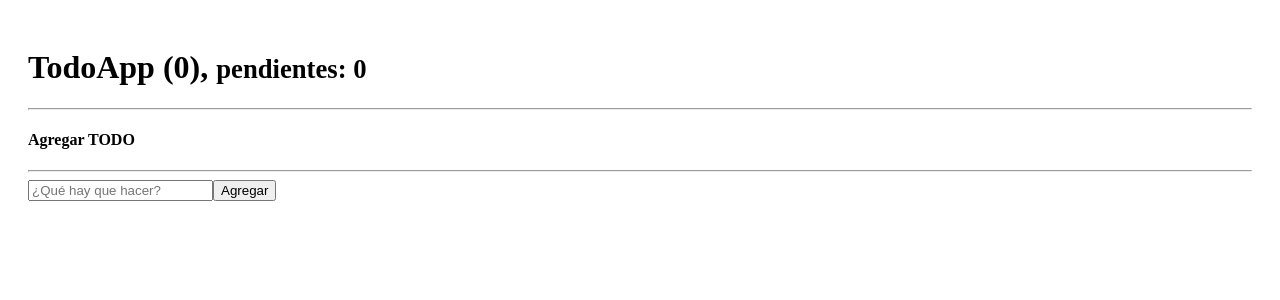
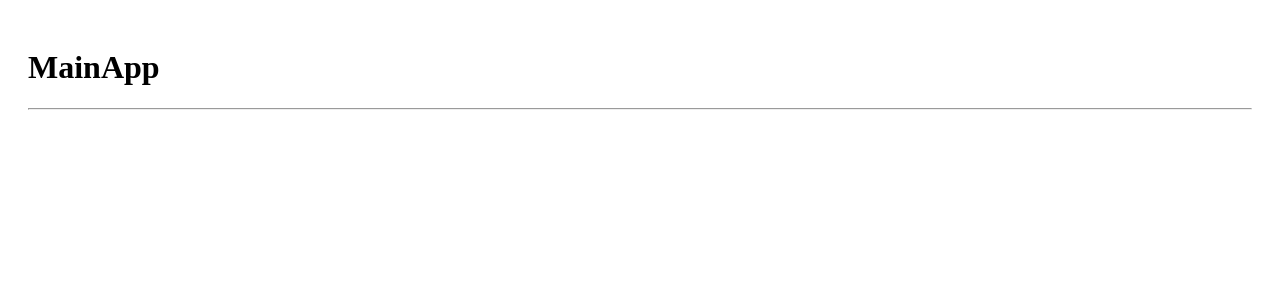
Before and after one commit to enciso/05-hook-app, a React app: page / in a window 1280 px wide. Shown: the top 300 px of the page. Built offline with nearby package versions, Linux system fonts and the light colour scheme; the HTML template or start-up script is replaced by a standard one.

Commit message:
156.- Preparación para la aplicación de rutas

```diff
--- a/package.json
+++ b/package.json
@@ -10,7 +10,8 @@
   },
   "dependencies": {
     "react": "^18.2.0",
-    "react-dom": "^18.2.0"
+    "react-dom": "^18.2.0",
+    "react-router-dom": "6"
   },
   "devDependencies": {
     "@types/react": "^18.0.26",
--- /dev/null
+++ b/src/09-useContext/MainApp.jsx
@@ -0,0 +1,9 @@
+export const MainApp = () => {
+    return (
+        <>
+            <h1>MainApp</h1>
+            <hr />
+
+        </>
+    );
+}
--- a/src/main.jsx
+++ b/src/main.jsx
@@ -1,5 +1,6 @@
 import React from 'react'
 import ReactDOM from 'react-dom/client'
+import { BrowserRouter } from 'react-router-dom';
 import './index.css'
 
 // import {HooksApp} from "./HooksApp.jsx";
@@ -15,10 +16,13 @@
 // import {CallbackHook} from "./06-memos/CallbackHook.jsx";
 // import {Padre} from "./07-tarea-memo/Padre.jsx";
 // import './08-useReducer/intro-reducer';
-import {TodoApp} from "./08-useReducer/TodoApp.jsx";
+// import {TodoApp} from "./08-useReducer/TodoApp.jsx";
+import {MainApp} from "./09-useContext/MainApp.jsx";
 
 ReactDOM.createRoot(document.getElementById('root')).render(
-  // <React.StrictMode>
-    <TodoApp />
-  // </React.StrictMode>,
+    <BrowserRouter>
+        {/*<React.StrictMode>*/}
+        <MainApp />
+        {/*</React.StrictMode>*/}
+    </BrowserRouter>
 )
```
Also changed, not shown: src/09-useContext/AboutPage.jsx (added, +9 -0 lines), src/09-useContext/HomePage.jsx (added, +8 -0 lines), src/09-useContext/LoginPage.jsx (added, +8 -0 lines), 1 other file (tests, documents, lock files or other folders).
